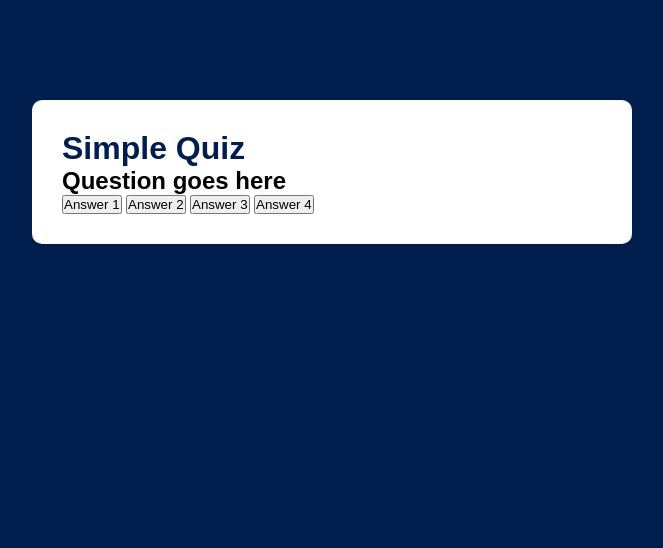
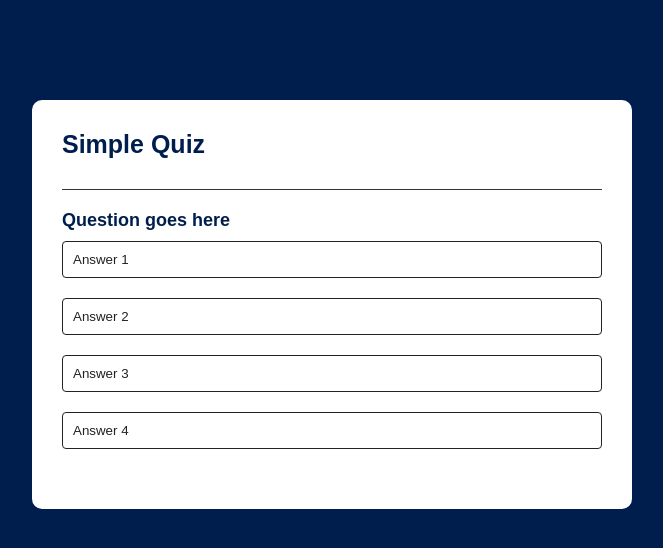
Before and after one commit to Mashi0629/Quiz-App02, a plain HTML site: page index.html in a window 1280 px wide. Shown: the whole page, without its empty margins (308-971 px from the left). Drawn offline with Linux system fonts and the light colour scheme.

Commit message:
update css
-

```diff
--- a/style.css
+++ b/style.css
@@ -19,6 +19,36 @@ body{
 
 }
 .app h1 {
-    font-weight: 25px;
+    font-size: 25px;
     color: #001e4d;
+    font-size:600 ;
+    border-bottom: 1px solid #333;
+    padding-bottom: 30px;
 }
+.quiz {
+    padding: 20px 0;
+}
+.quiz h2{
+    font-size: 18px;
+    color: #001e4d;
+    font-weight: 600;
+
+}
+
+.btn{
+    background: #fff;
+    color: #222;
+    font-weight: 500;
+    width: 100%;
+    border: 1px solid #222;
+    padding: 10px;
+    margin: 10px 0;
+    text-align: left;
+    border-radius: 4px;
+    cursor: pointer;
+
+}
+
+.btn:hover{
+
+}
```
